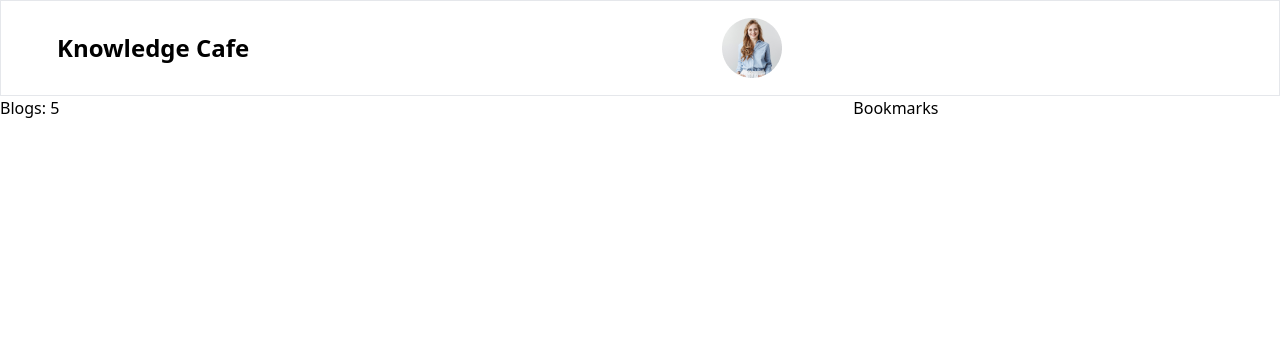
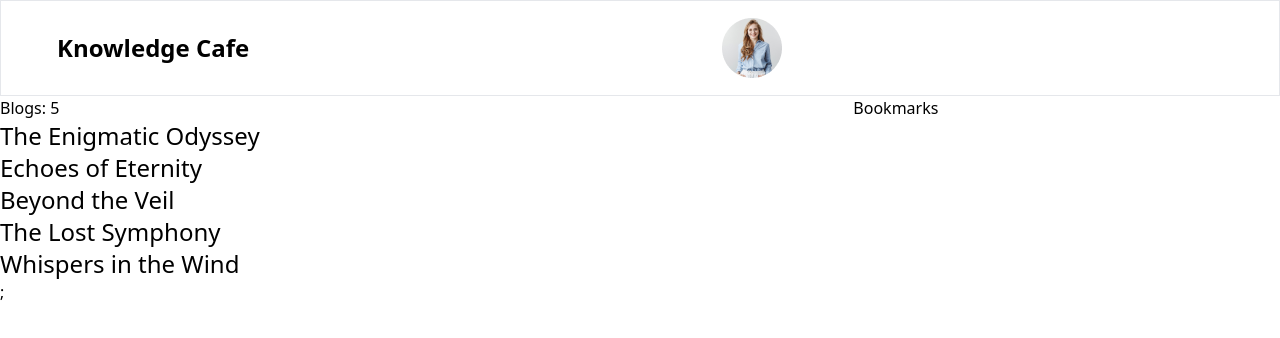
Before and after one commit to moudud-hoq/react-knowledge-cafe, a React (Vite) app: page / in a window 1280 px wide. Shown: the top 338 px of the page. Built offline with nearby package versions, Linux system fonts and the light colour scheme.

Commit message:
Title displaying

```diff
--- a/src/App.jsx
+++ b/src/App.jsx
@@ -1,11 +1,9 @@
-import { useState } from "react";
 import "./App.css";
 import Header from "./components/Header";
-import Blogs from "./Blogs/Blogs";
+import Blogs from "./components/Blogs/Blogs";
 import Bookmarks from "./components/Bookmarks/Bookmarks";
 
 function App() {
-  const [count, setCount] = useState(0);
 
   return (
     <>
--- a/src/components/Blog/Blog.jsx
+++ b/src/components/Blog/Blog.jsx
@@ -3,7 +3,7 @@ const Blog = ({ blog }) => {
   console.log(blog);
   return (
     <div>
-      <p>A</p>
+      <p className="text-2xl">{blog.title}</p>
     </div>
   );
 };
--- a/src/Blogs/Blogs.jsx
+++ b/src/components/Blogs/Blogs.jsx
@@ -1,5 +1,8 @@
-import data from "../../public/blogs.json";
+import "../../../public/blogs.json";
+import "../Blog/Blog";
+
 import { useEffect, useState } from "react";
+import Blog from "../Blog/Blog"; // Import the Blog component
 
 const Blogs = () => {
   //01.1
@@ -15,6 +18,10 @@ const Blogs = () => {
   return (
     <div className="md:w-2/3">
       <h1>Blogs: {blogs.length}</h1>
+      {blogs.map((blog) => (
+        <Blog key={blog.id} blog={blog}></Blog>
+      ))}
+      ;
     </div>
   );
 };
```
